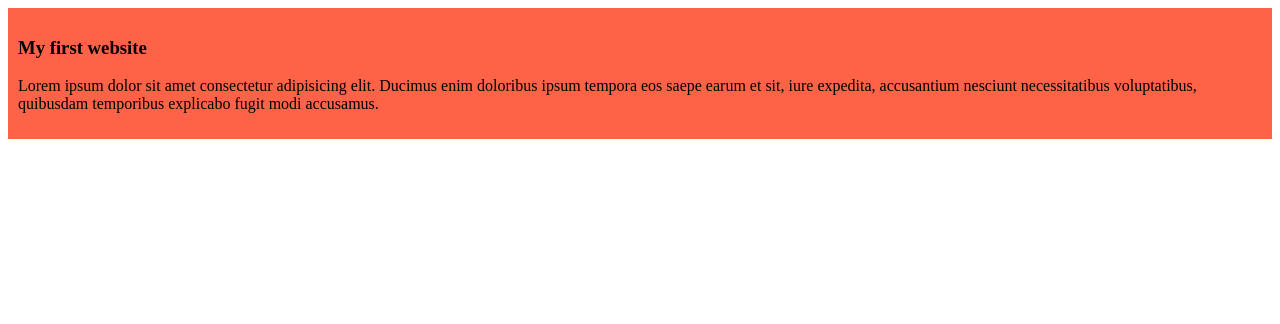
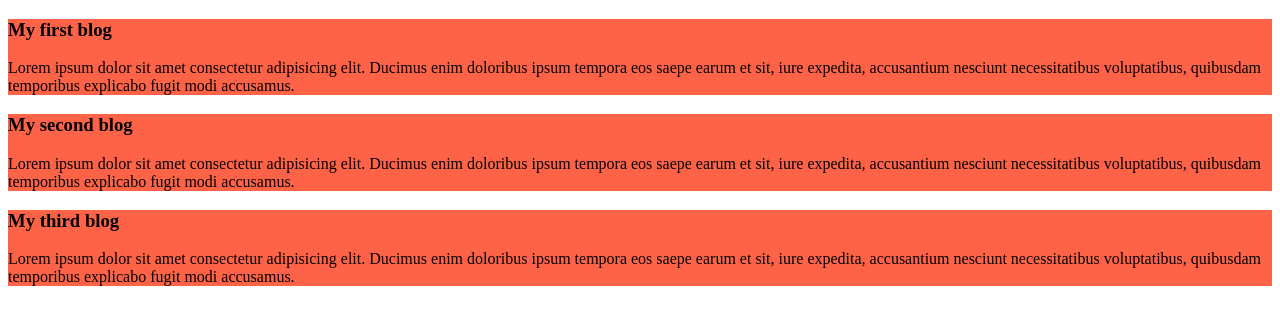
Before and after one commit to fazle5923/My-simple-website-, a plain HTML site: page index.html in a window 1280 px wide. Drawn offline with Linux system fonts and the light colour scheme.

Commit message:
added the second and third blog

```diff
--- a/Styles/blogs.css
+++ b/Styles/blogs.css
@@ -1,4 +1,5 @@
 div{
      background-color: tomato;
      padding: 10px
+     margin-bottom: 10px
 }
--- a/index.html
+++ b/index.html
@@ -8,7 +8,15 @@
 </head>
 <body>
     <div>
-        <h3>My first website</h3>
+        <h3>My first blog</h3>
+        <p>Lorem ipsum dolor sit amet consectetur adipisicing elit. Ducimus enim doloribus ipsum tempora eos saepe earum et sit, iure expedita, accusantium nesciunt necessitatibus voluptatibus, quibusdam temporibus explicabo fugit modi accusamus.</p>
+    </div>
+    <div>
+        <h3>My second blog</h3>
+        <p>Lorem ipsum dolor sit amet consectetur adipisicing elit. Ducimus enim doloribus ipsum tempora eos saepe earum et sit, iure expedita, accusantium nesciunt necessitatibus voluptatibus, quibusdam temporibus explicabo fugit modi accusamus.</p>
+    </div>
+    <div>
+        <h3>My third blog</h3>
         <p>Lorem ipsum dolor sit amet consectetur adipisicing elit. Ducimus enim doloribus ipsum tempora eos saepe earum et sit, iure expedita, accusantium nesciunt necessitatibus voluptatibus, quibusdam temporibus explicabo fugit modi accusamus.</p>
     </div>
 </body>
```
